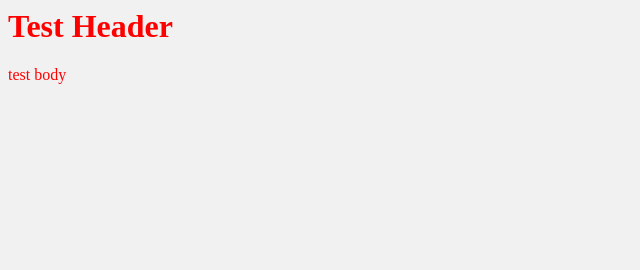
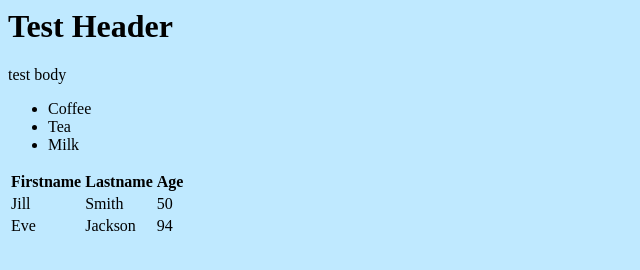
Before and after one commit to shirlyntang/cs291a_proj0, a plain HTML site: page index.html in a window 1280 px wide. Shown: the whole page, without its empty margins (0-640 px from the left). Drawn offline with Linux system fonts and the light colour scheme.

Commit message:
Update index.html

```diff
--- a/index.html
+++ b/index.html
@@ -2,8 +2,31 @@
 <head>
 <title>Shirlyn Tang's Website</title>
 </head>
-<body bgcolor="#f1f1f1" text="Red">
+<body bgcolor="#bfe9ff">
 <h1>Test Header</h1>
 test body
+<ul>
+  <li>Coffee</li>
+  <li>Tea</li>
+  <li>Milk</li>
+</ul>
+
+<table>
+  <tr>
+    <th>Firstname</th>
+    <th>Lastname</th>
+    <th>Age</th>
+  </tr>
+  <tr>
+    <td>Jill</td>
+    <td>Smith</td>
+    <td>50</td>
+  </tr>
+  <tr>
+    <td>Eve</td>
+    <td>Jackson</td>
+    <td>94</td>
+  </tr>
+</table>
 </body>
 </html>
```
